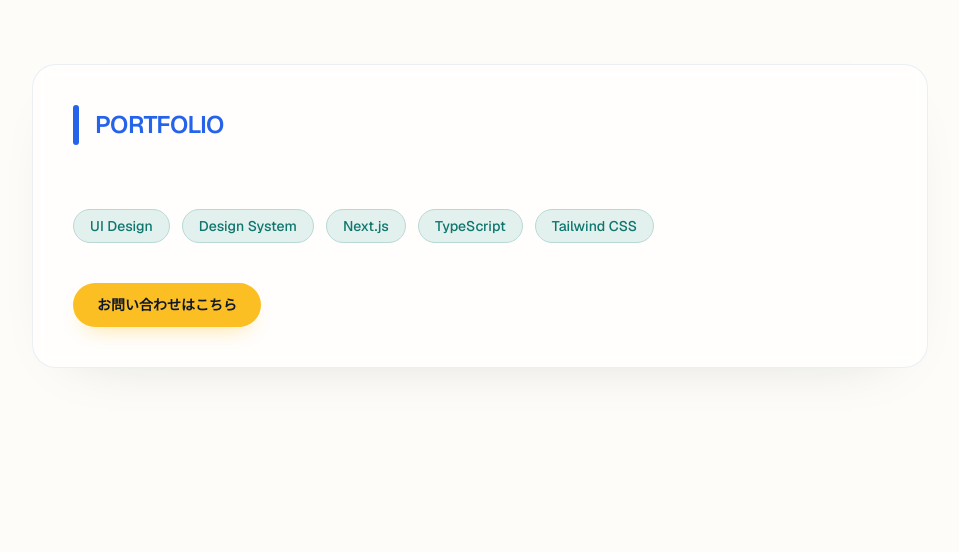
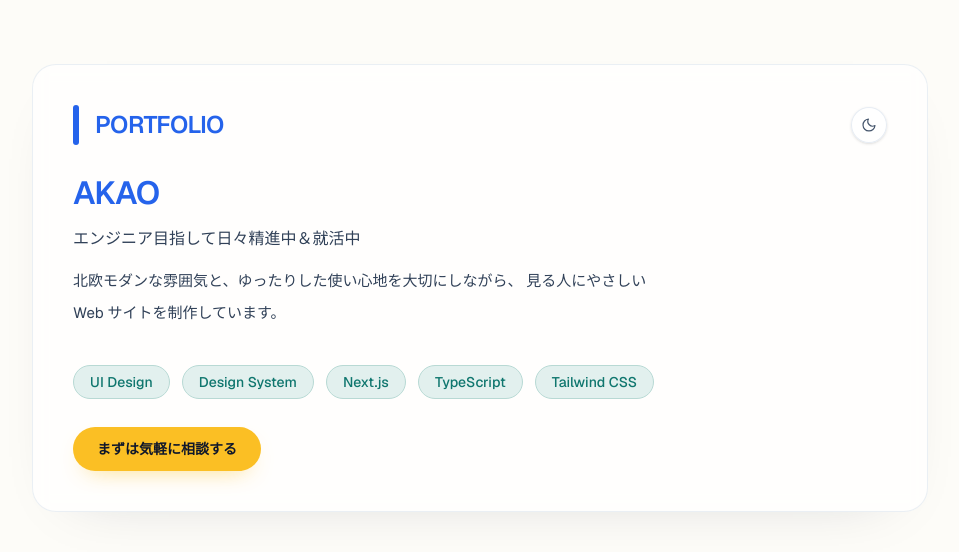
Before and after one commit to AKAO002/portfolio_AKAO, a Next.js app: page / in a window 1280 px wide. Shown: the top 552 px of the page, without its empty margins (160-1119 px from the left). Built offline with nearby package versions, Linux system fonts and the light colour scheme.

Commit message:
feat: day1完了

```diff
--- a/package.json
+++ b/package.json
@@ -10,6 +10,7 @@
   },
   "dependencies": {
     "next": "16.2.4",
+    "next-themes": "^0.4.6",
     "react": "19.2.4",
     "react-dom": "19.2.4"
   },
--- a/src/app/globals.css
+++ b/src/app/globals.css
@@ -8,6 +8,17 @@
   --color-accent: #fbbf24;
   --color-text: #334155;
 
+  --background: var(--color-base);
+  --foreground: var(--color-text);
+}
+
+.dark {
+  --color-base: #0f172a;
+  --color-main: #60a5fa;
+  --color-sub: #14b8a6;
+  --color-sub-strong: #5eead4;
+  --color-accent: #fbbf24;
+  --color-text: #e2e8f0;
   --background: var(--color-base);
   --foreground: var(--color-text);
 }
@@ -23,4 +34,7 @@ body {
   background: var(--background);
   color: var(--foreground);
   font-family: var(--font-sans), Arial, Helvetica, sans-serif;
+  transition:
+    background-color 240ms ease,
+    color 240ms ease;
 }
--- a/src/app/layout.tsx
+++ b/src/app/layout.tsx
@@ -1,5 +1,6 @@
 import type { Metadata } from "next";
 import { Geist, Geist_Mono } from "next/font/google";
+import { ThemeProvider } from "@/components/theme-provider";
 import "./globals.css";
 
 const geistSans = Geist({
@@ -25,9 +26,19 @@ export default function RootLayout({
   return (
     <html
       lang="en"
+      suppressHydrationWarning
       className={`${geistSans.variable} ${geistMono.variable} h-full antialiased`}
     >
-      <body className="min-h-full flex flex-col">{children}</body>
+      <head>
+        <script
+          dangerouslySetInnerHTML={{
+            __html: `(function(){try{var saved=localStorage.getItem("theme");var prefersDark=window.matchMedia("(prefers-color-scheme: dark)").matches;var theme=saved==="dark"||saved==="light"?saved:(prefersDark?"dark":"light");document.documentElement.classList.toggle("dark",theme==="dark");}catch(e){}})();`,
+          }}
+        />
+      </head>
+      <body className="min-h-full flex flex-col">
+        <ThemeProvider>{children}</ThemeProvider>
+      </body>
     </html>
   );
 }
--- a/src/app/page.tsx
+++ b/src/app/page.tsx
@@ -1,6 +1,7 @@
 import { ContactButton } from "@/components/ContactButton";
 import { SectionTitle } from "@/components/SectionTitle";
 import { SkillTag } from "@/components/SkillTag";
+import { ThemeToggle } from "@/components/ThemeToggle";
 
 export default function Home() {
   const skills = [
@@ -12,20 +13,35 @@ export default function Home() {
   ];
 
   return (
-    <main className="min-h-screen bg-[var(--color-base)] px-6 py-16 text-[var(--color-text)] sm:px-10">
-      <section className="mx-auto flex w-full max-w-4xl flex-col gap-8 rounded-3xl border border-slate-200/70 bg-white/70 p-8 shadow-[0_20px_60px_-45px_rgba(15,23,42,0.25)] backdrop-blur-sm sm:p-10">
+    <main className="min-h-screen bg-[var(--color-base)] px-6 py-14 text-[var(--color-text)] sm:px-10 sm:py-16">
+      <section className="mx-auto flex w-full max-w-4xl flex-col gap-6 rounded-3xl border border-slate-200/70 bg-white/70 p-8 shadow-[0_20px_60px_-45px_rgba(15,23,42,0.25)] backdrop-blur-sm dark:border-slate-700/80 dark:bg-slate-900/65 dark:shadow-[0_22px_60px_-45px_rgba(2,6,23,0.85)] sm:gap-7 sm:p-10">
+        <div className="flex items-center justify-between gap-4">
           <SectionTitle>PORTFOLIO</SectionTitle>
+          <ThemeToggle />
+        </div>
 
-        <p className="max-w-2xl text-[15px] leading-8 text-slate-600"></p>
+        <div className="flex flex-col gap-3 sm:gap-3.5">
+          <p className="text-[2rem] font-semibold leading-tight tracking-tight text-[var(--color-main)]">
+            AKAO
+          </p>
+          <p className="text-base font-medium text-slate-700 dark:text-slate-200">
+            エンジニア目指して日々精進中＆就活中
+          </p>
+          <p className="max-w-[36ch] text-[15px] leading-8 text-slate-700 [text-wrap:pretty] [word-break:keep-all] dark:text-slate-200 sm:max-w-2xl">
+            北欧モダンな雰囲気と、ゆったりした使い心地を大切にしながら、
+            見る人にやさしい Web サイトを制作しています。
+          </p>
+        </div>
 
+        <div className="flex flex-col gap-6 pt-2 sm:gap-7">
           <div className="flex flex-wrap gap-3">
             {skills.map((skill) => (
               <SkillTag key={skill} label={skill} />
             ))}
           </div>
-
-        <div className="pt-2">
-          <ContactButton href="#contact">お問い合わせはこちら</ContactButton>
+          <div>
+            <ContactButton href="#contact">まずは気軽に相談する</ContactButton>
+          </div>
         </div>
       </section>
     </main>
--- a/src/components/SkillTag.tsx
+++ b/src/components/SkillTag.tsx
@@ -6,7 +6,7 @@ type SkillTagProps = {
 export function SkillTag({ label, className = "" }: SkillTagProps) {
   return (
     <span
-      className={`inline-flex items-center rounded-full border border-[color-mix(in_oklab,var(--color-sub)_35%,white)] bg-[color-mix(in_oklab,var(--color-sub)_14%,white)] px-4 py-1.5 text-sm font-medium text-[var(--color-sub-strong)] ${className}`}
+      className={`inline-flex items-center rounded-full border border-[color-mix(in_oklab,var(--color-sub)_35%,white)] bg-[color-mix(in_oklab,var(--color-sub)_14%,white)] px-4 py-1.5 text-sm font-medium text-[var(--color-sub-strong)] dark:border-[color-mix(in_oklab,var(--color-sub)_30%,black)] dark:bg-[color-mix(in_oklab,var(--color-sub)_22%,black)] ${className}`}
     >
       {label}
     </span>
--- /dev/null
+++ b/src/components/ThemeToggle.tsx
@@ -0,0 +1,61 @@
+"use client";
+
+import { useTheme } from "@/components/theme-provider";
+import { useSyncExternalStore } from "react";
+
+function SunIcon() {
+  return (
+    <svg viewBox="0 0 24 24" aria-hidden className="h-4 w-4">
+      <path
+        d="M12 4V2m0 20v-2m8-8h2M2 12h2m12.95 6.95 1.41 1.41M3.64 3.64l1.41 1.41m0 13.9-1.41 1.41m16.31-16.31-1.41 1.41M16 12a4 4 0 1 1-8 0 4 4 0 0 1 8 0Z"
+        fill="none"
+        stroke="currentColor"
+        strokeWidth="1.8"
+        strokeLinecap="round"
+        strokeLinejoin="round"
+      />
+    </svg>
+  );
+}
+
+function MoonIcon() {
+  return (
+    <svg viewBox="0 0 24 24" aria-hidden className="h-4 w-4">
+      <path
+        d="M21 12.8A9 9 0 1 1 11.2 3a7.2 7.2 0 0 0 9.8 9.8Z"
+        fill="none"
+        stroke="currentColor"
+        strokeWidth="1.8"
+        strokeLinecap="round"
+        strokeLinejoin="round"
+      />
+    </svg>
+  );
+}
+
+export function ThemeToggle() {
+  const { theme, toggleTheme } = useTheme();
+  const mounted = useSyncExternalStore(
+    () => () => {},
+    () => true,
+    () => false,
+  );
+
+  if (!mounted) {
+    return <div className="h-9 w-9 rounded-full border border-slate-200/80" />;
+  }
+
+  const isDark = theme === "dark";
+
+  return (
+    <button
+      type="button"
+      onClick={toggleTheme}
+      aria-label={isDark ? "ライトモードに切り替え" : "ダークモードに切り替え"}
+      title={isDark ? "ライトモード" : "ダークモード"}
+      className="inline-flex h-9 w-9 items-center justify-center rounded-full border border-slate-200/80 bg-white/80 text-slate-600 shadow-sm transition duration-300 ease-out hover:-translate-y-0.5 hover:border-[var(--color-main)] hover:text-[var(--color-main)] dark:border-slate-700 dark:bg-slate-900/80 dark:text-slate-200"
+    >
+      {isDark ? <SunIcon /> : <MoonIcon />}
+    </button>
+  );
+}
--- /dev/null
+++ b/src/components/theme-provider.tsx
@@ -0,0 +1,62 @@
+"use client";
+
+import {
+  createContext,
+  useCallback,
+  useContext,
+  useEffect,
+  useMemo,
+  useState,
+  type ReactNode,
+} from "react";
+
+type Theme = "light" | "dark";
+
+type ThemeContextValue = {
+  theme: Theme;
+  setTheme: (theme: Theme) => void;
+  toggleTheme: () => void;
+};
+
+const ThemeContext = createContext<ThemeContextValue | null>(null);
+
+function applyTheme(theme: Theme) {
+  const root = document.documentElement;
+  root.classList.toggle("dark", theme === "dark");
+}
+
+export function ThemeProvider({ children }: { children: ReactNode }) {
+  const [theme, setThemeState] = useState<Theme>(() => {
+    if (typeof document === "undefined") {
+      return "light";
+    }
+    return document.documentElement.classList.contains("dark") ? "dark" : "light";
+  });
+  const setTheme = useCallback((nextTheme: Theme) => {
+    setThemeState(nextTheme);
+  }, []);
+
+  const toggleTheme = useCallback(() => {
+    setTheme(theme === "dark" ? "light" : "dark");
+  }, [setTheme, theme]);
+
+  useEffect(() => {
+    applyTheme(theme);
+    localStorage.setItem("theme", theme);
+  }, [theme]);
+
+  const value = useMemo(
+    () => ({ theme, setTheme, toggleTheme }),
+    [theme, setTheme, toggleTheme],
+  );
+
+  return <ThemeContext.Provider value={value}>{children}</ThemeContext.Provider>;
+}
+
+export function useTheme() {
+  const context = useContext(ThemeContext);
+  if (!context) {
+    throw new Error("useTheme must be used within ThemeProvider");
+  }
+  return context;
+}
--- /dev/null
+++ b/tailwind.config.ts
@@ -0,0 +1,7 @@
+import type { Config } from "tailwindcss";
+
+const config: Config = {
+  darkMode: "class",
+};
+
+export default config;
```
Also changed, not shown: 1 other file (tests, documents, lock files or other folders). Lines whose indentation alone changed are shown as unchanged.
